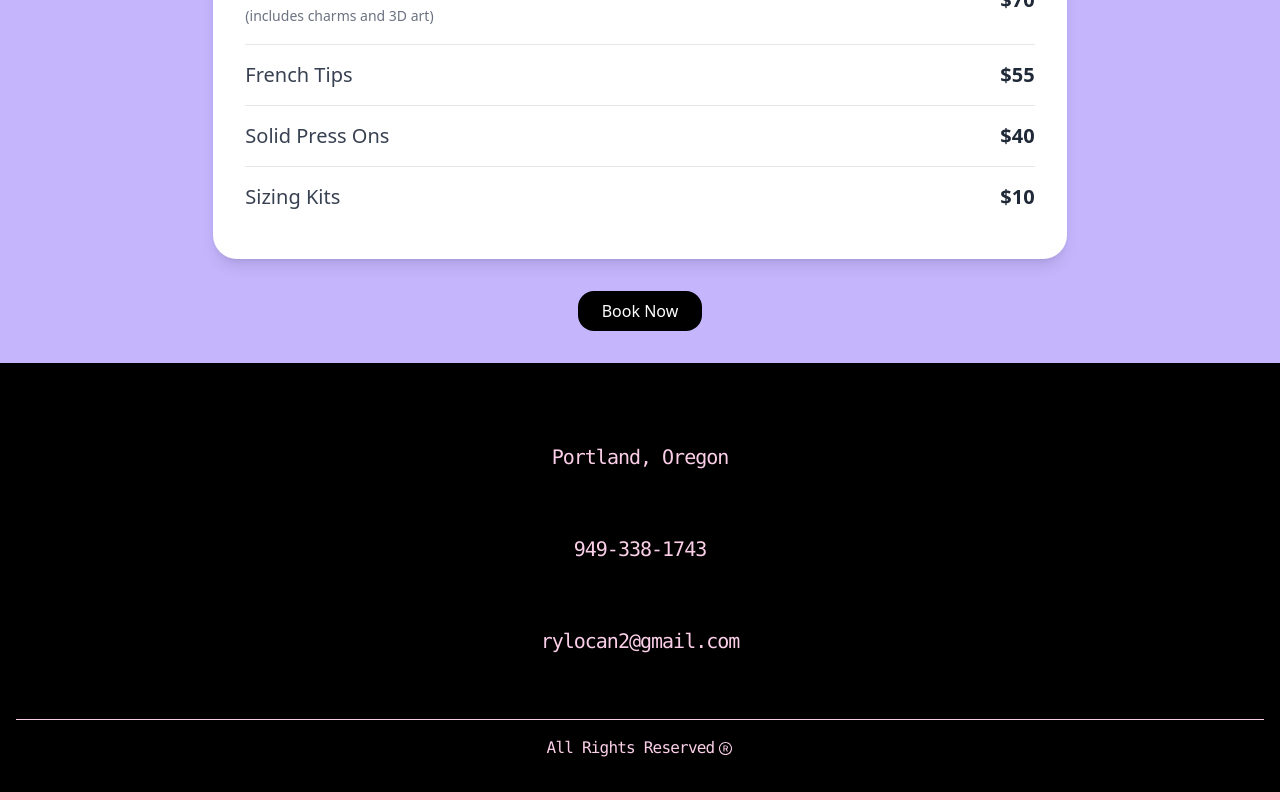
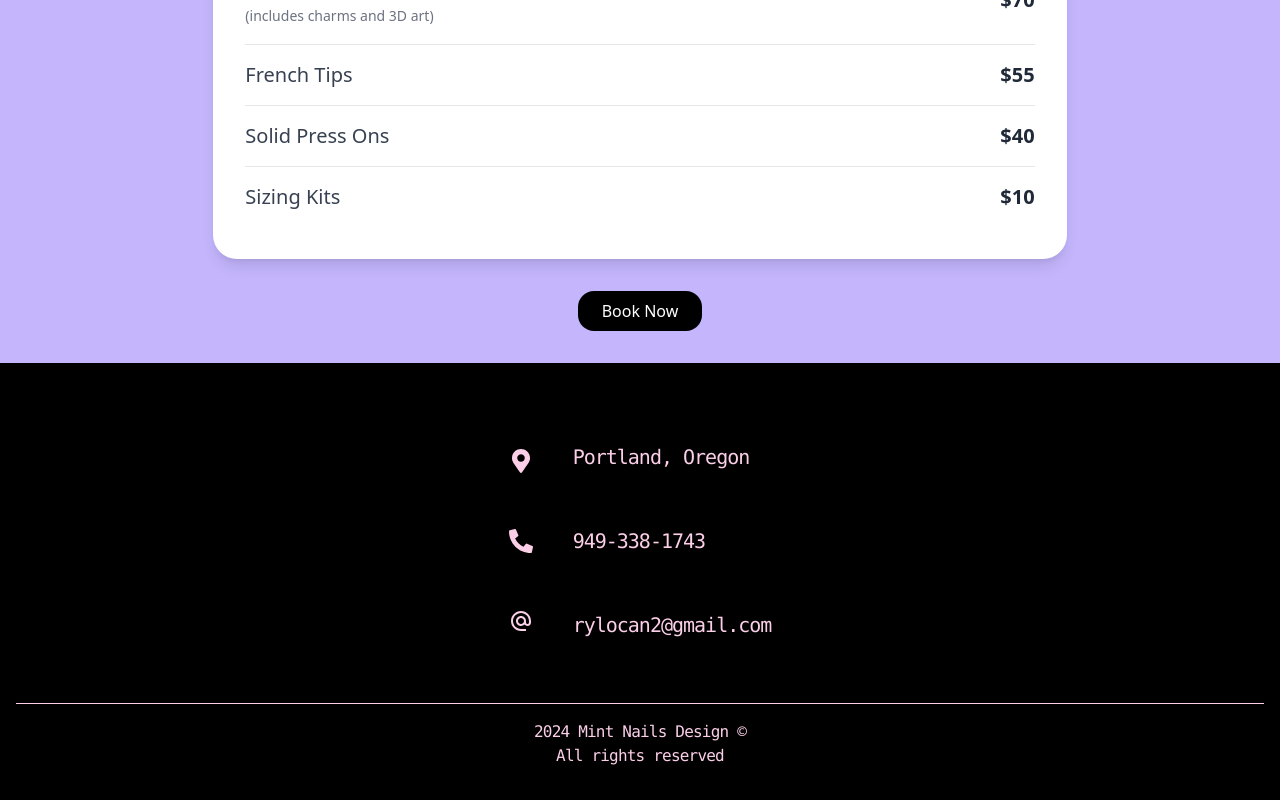
Before and after one commit to Batmanninja1991/nailSalon, a React (Vite) app: page / in a window 1280 px wide. Shown: the part 1831-2631 px from the top of the page. Built offline with nearby package versions, Linux system fonts and the light colour scheme.

Commit message:
minor updates

```diff
--- a/src/components/Footer.jsx
+++ b/src/components/Footer.jsx
@@ -1,6 +1,6 @@
 import React from "react";
-import { AiOutlineTrademark } from "react-icons/ai";
-import { FaYoutube, FaInstagram } from "react-icons/fa";
+import { FaMapMarkerAlt, FaPhoneAlt } from "react-icons/fa";
+import { MdAlternateEmail } from "react-icons/md";
 
 const Footer = () => {
   return (
@@ -31,7 +31,13 @@ const Footer = () => {
         </div>
         <hr className="border-pink-200 border-2" />
         */}
-        <div className="flex flex-col items-center justify-center text-xl gap-16 py-16 font-medium font-mono tracking-tighter">
+        <div className="flex justify-center items-center gap-10">
+          <div className="flex flex-col items-center justify-center text-2xl gap-14 py-16">
+            <FaMapMarkerAlt />
+            <FaPhoneAlt />
+            <MdAlternateEmail />
+          </div>
+          <div className="flex flex-col justify-center text-xl gap-14 py-16 font-medium font-mono tracking-tighter">
             <a
               href="https://www.google.com/maps/place/Portland,+OR/@45.5425955,-122.8192068,11z/data=!3m1!4b1!4m6!3m5!1s0x54950b0b7da97427:0x1c36b9e6f6d18591!8m2!3d45.515232!4d-122.6783853!16s%2Fm%2F02frhbc?entry=ttu"
               target="_blank"
@@ -54,10 +60,14 @@ const Footer = () => {
               <p>rylocan2@gmail.com</p>
             </a>
           </div>
+        </div>
         <hr className="border-pink-200 border-1" />
-        <div className="flex items-center justify-center gap-1 py-4 font-mono tracking-tighter">
-          <p>All Rights Reserved</p>
-          <AiOutlineTrademark size={15} />
+        <div className="flex items-center text-center justify-center gap-1 py-4 font-mono tracking-tighter">
+          <p>
+            2024 Mint Nails Design &copy;
+            <br />
+            All rights reserved
+          </p>
         </div>
       </div>
     </div>
--- a/src/components/Navbar.jsx
+++ b/src/components/Navbar.jsx
@@ -68,9 +68,11 @@ const Navbar = () => {
             className="md:hidden"
           />
         )}
-        <img src={logo} className="w-[300px] h-[200px]" />
-        <ul className="hidden md:flex justify-center items-center gap-2 md:text-[18px] roboto-slab-thin">
-          <a href="#">
+        <a href="https://mintnaildesign.davidshawwebdesign.com/">
+          <img src={logo} className="w-[250px] h-[175px]" />
+        </a>
+        <ul className="hidden md:flex justify-center items-center text-center gap-2 md:text-[18px] roboto-slab-thin">
+          <a href="https://mintnaildesign.davidshawwebdesign.com/">
             <li onClick={handleCloseMenu} className="rounded-full py-2 px-6">
               Home
             </li>
@@ -99,7 +101,7 @@ const Navbar = () => {
         </button>
       </div>
       <div
-        className={`fixed top-[70px] left-0 w-full md:w-1/2 bg-white border-b border-black transition-all duration-500 ease-in-out z-50 ${
+        className={`fixed top-[100px] left-0 w-full md:w-1/2 bg-white border-b border-black transition-all duration-500 ease-in-out z-50 ${
           openMenu ? "opacity-100" : "opacity-0"
         }`}
       >
```
Also changed, not shown: src/assets/mnsLogo.png (deleted), src/assets/mnsLogoDesktop.png, 1 other file (tests, documents, lock files or other folders). Lines whose indentation alone changed are shown as unchanged.
